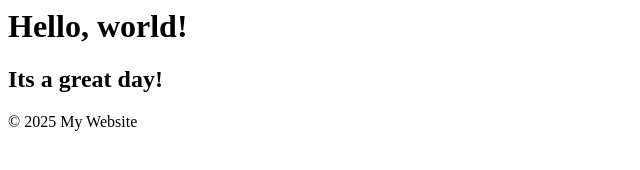
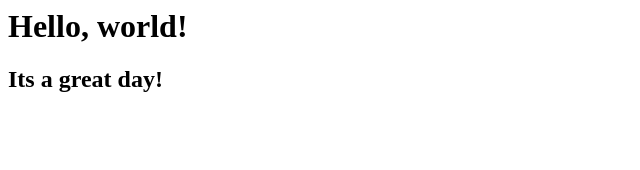
Before and after one commit to tybrianna/version-control-simulation-tybriannaHall, a plain HTML site: page index.html in a window 1280 px wide. Shown: the whole page, without its empty margins (0-640 px from the left). Drawn offline with Linux system fonts and the light colour scheme.

Commit message:
Made changes

```diff
--- a/index.html
+++ b/index.html
@@ -7,6 +7,3 @@
     <h2>Its a great day!</h2>
   </body>
 </html>
-<footer>
-  <p>&copy; 2025 My Website</p>
-</footer>
```
